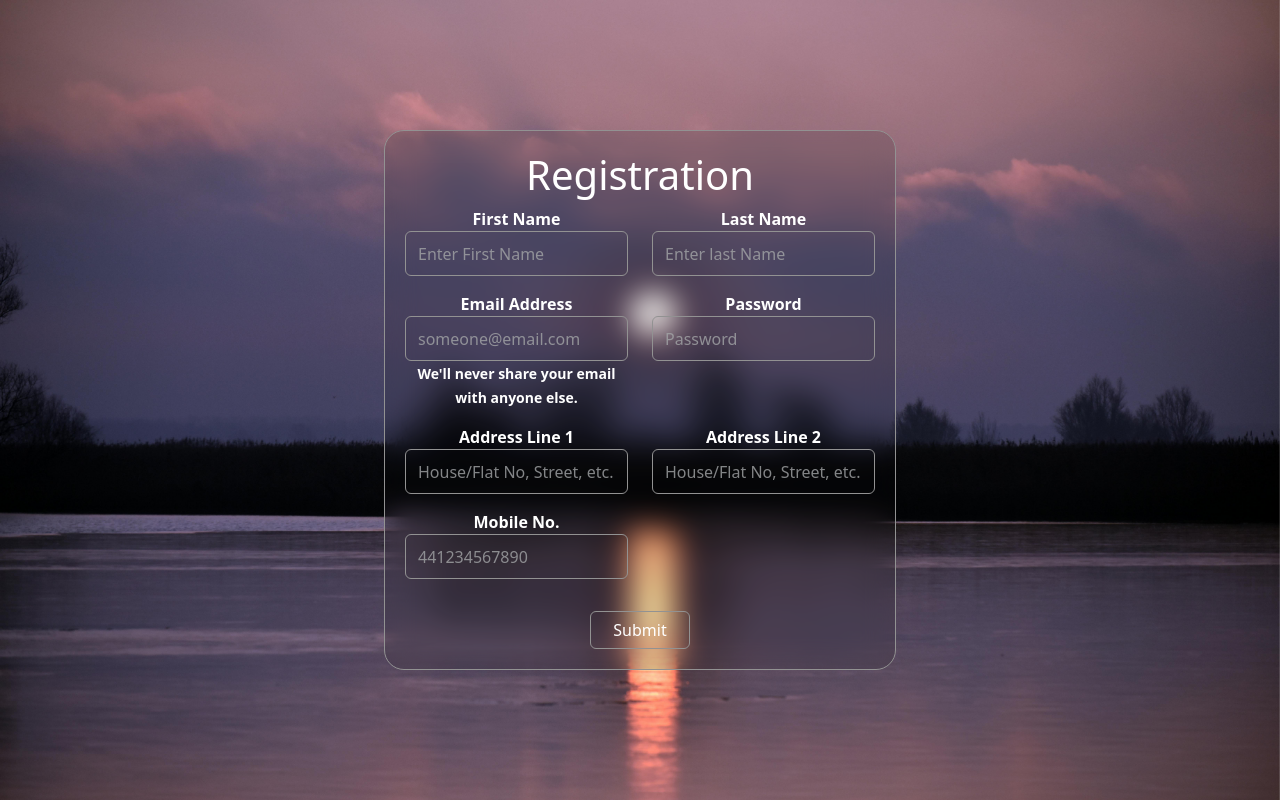
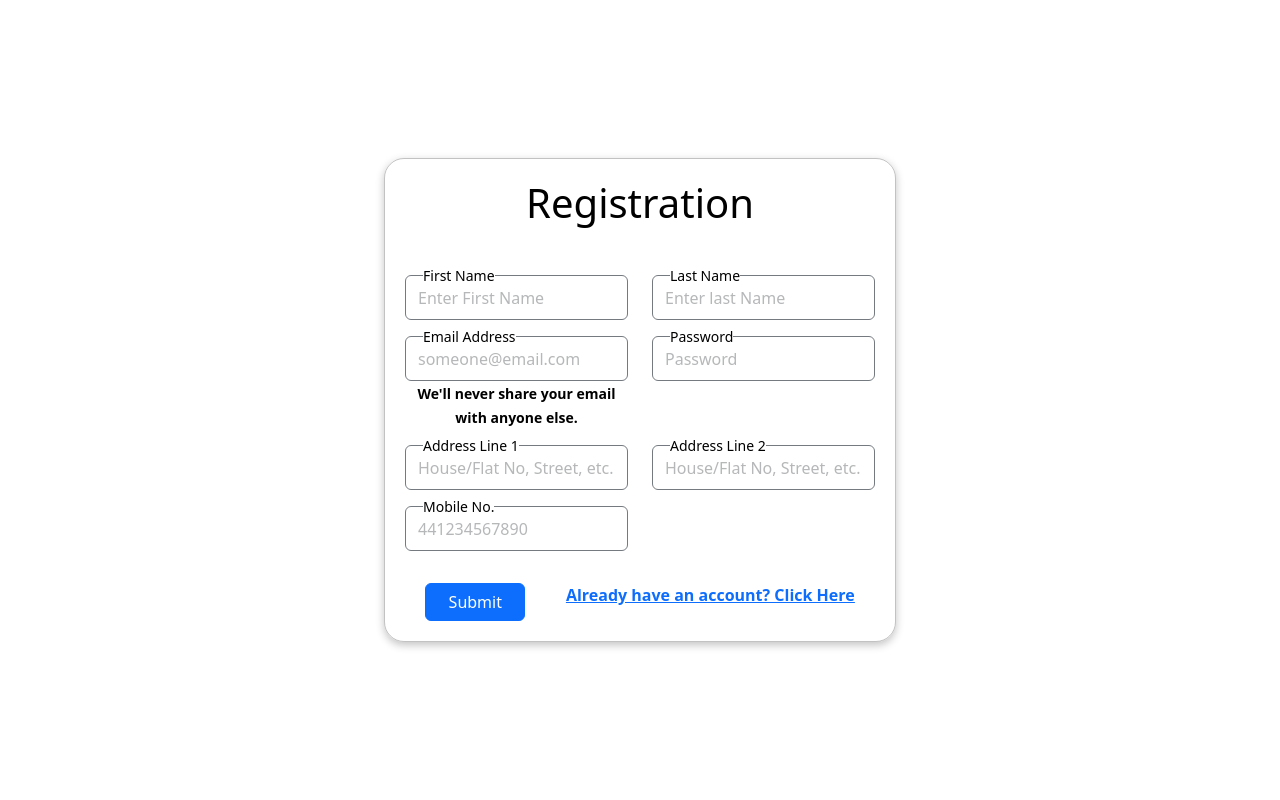
Before and after one commit to tyrantsMedic/login-auth, a Vue app: page /register in a window 1280 px wide. Built offline with nearby package versions, Linux system fonts and the light colour scheme.

Commit message:
Remove background image

```diff
--- a/src/assets/styles/style.scss
+++ b/src/assets/styles/style.scss
@@ -11,9 +11,9 @@
 }
 
 .container-form {
-    background-color: rgba(0, 0, 0, 0.1);
-    color: white;
+    color: black;
     font-weight: bold;
+    box-shadow: rgba(0, 0, 0, 0.24) 0px 3px 8px;
     position: absolute;
     top: 50%;
     left: 50%;
@@ -25,13 +25,11 @@
     -webkit-backdrop-filter: blur(5px);
     backdrop-filter: blur(15px);
     border-radius: 20px;
-    border: 1px solid #929292;
+    border: 1px solid rgba(0, 0, 0, 0.24);
 
     form {
         button {
             width: 100px;
-            background: transparent;
-            border: 1px solid #929292;
         }
     }
 
@@ -42,15 +40,31 @@
         .form-control:focus + .input-label {
             top: 0;
             font-size: 14px;
-            color: #ffffff;
+            color: #000;
+        }
+
+        .input-label {
+            position: absolute;
+            top: 0%;
+            left: 30px;
+            z-index: 60;
+            background-color: #fff;
+            transform: translateY(-50%);
+            transition: top .3s;
+            color: #000;
+            font-size: 14px;
+            font-style: normal;
+            font-weight: 400;
+            line-height: normal;
+            margin: 0;
         }
 
         .form-control {
             width: 100%;
-            color: #ffffff;
+            color: #000;
             font-size: 16px;
             padding: 8px 12px;
-            border: 1px solid #929292;
+            border: 1px solid #747a80;
             border-radius: 6px;
             height: 45px;
             outline: none;
--- a/src/components/Login.vue
+++ b/src/components/Login.vue
@@ -3,9 +3,9 @@
         <div class="title-form">
             <h1>Login</h1>
         </div>
-        <form class="registration-form">
+        <form class="registration-form mt-5">
             <div class="form-group mb-3">
-                <label for="email">Email Address</label>
+                <label class="input-label" for="email">Email Address</label>
                 <input
                     placeholder="someone@email.com"
                     type="email"
@@ -14,14 +14,19 @@
                 />
             </div>
             <div class="form-group mb-3">
-                <label for="password">Password</label>
+                <label class="input-label" for="password">Password</label>
                 <input
                     placeholder="Password"
                     type="password"
                     class="form-control"
                 />
             </div>
-            <button type="submit" class="btn btn-primary">Submit</button>
+            <div class="d-flex justify-content-around">
+                <button type="submit" class="btn btn-primary">Submit</button>
+                <router-link to="/register">
+                    <a href="#">Not a user? Click Here</a>
+                </router-link>
+            </div>
         </form>
     </div>
 </template>
--- a/src/components/Registration.vue
+++ b/src/components/Registration.vue
@@ -3,10 +3,10 @@
         <div class="title-form">
             <h1>Registration</h1>
         </div>
-        <form class="registration-form">
+        <form class="registration-form mt-5">
             <div class="row">
                 <div class="form-group col-6 mb-3">
-                    <label for="firstName">First Name</label>
+                    <label class="input-label" for="firstName">First Name</label>
                     <input
                         type="firstname"
                         placeholder="Enter First Name"
@@ -14,7 +14,7 @@
                     />
                 </div>
                 <div class="form-group col-6 mb-3">
-                    <label for="lastName">Last Name</label>
+                    <label class="input-label" for="lastName">Last Name</label>
                     <input
                         type="lastname"
                         placeholder="Enter last Name"
@@ -22,7 +22,7 @@
                     />
                 </div>
                 <div class="form-group col-6 mb-3">
-                    <label for="email">Email Address</label>
+                    <label class="input-label" for="email">Email Address</label>
                     <input
                         placeholder="someone@email.com"
                         type="email"
@@ -34,7 +34,7 @@
                     >
                 </div>
                 <div class="form-group col-6 mb-3">
-                    <label for="password">Password</label>
+                    <label class="input-label" for="password">Password</label>
                     <input
                         placeholder="Password"
                         type="password"
@@ -42,7 +42,7 @@
                     />
                 </div>
                 <div class="form-group col-6 mb-3">
-                    <label class="address1" for="address">Address Line 1</label>
+                    <label class="input-label" for="address">Address Line 1</label>
                     <input
                         placeholder="House/Flat No, Street, etc."
                         type="address line1"
@@ -50,7 +50,7 @@
                     />
                 </div>
                 <div class="form-group col-6 mb-3">
-                    <label class="Address">Address Line 2</label>
+                    <label class="input-label">Address Line 2</label>
                     <input
                         type="address line2"
                         placeholder="House/Flat No, Street, etc."
@@ -59,7 +59,7 @@
                 </div>
 
                 <div class="form-group col-6 mb-3">
-                    <label class="Address">Mobile No.</label>
+                    <label class="input-label">Mobile No.</label>
                     <input
                         placeholder="441234567890"
                         type="number"
@@ -67,9 +67,14 @@
                     />
                 </div>
             </div>
-            <button type="submit" class="btn btn-primary mt-3 col">
-                Submit
-            </button>
+            <div class="d-flex justify-content-around  mt-3 col">
+                <button type="submit" class="btn btn-primary">
+                    Submit
+                </button>
+                <router-link to="/login">
+                    <a href="#">Already have an account? Click Here</a>
+                </router-link>
+            </div>
         </form>
     </div>
 </template>
--- /dev/null
+++ b/src/layouts/Main.vue
@@ -0,0 +1,3 @@
+<template>
+    <router-view />
+</template>
--- a/src/layouts/MainLogin.vue
+++ /dev/null
@@ -1,6 +0,0 @@
-<template>
-    <div class="background-img">
-        <img src="../assets/background-img.jpg" alt="">
-    </div>
-    <router-view />
-</template>
--- a/src/router.js
+++ b/src/router.js
@@ -1,5 +1,5 @@
 import { createRouter, createWebHistory } from "vue-router";
-import MainLogin from "./layouts/MainLogin.vue";
+import Main from "./layouts/Main.vue";
 import Registration from "./components/Registration.vue";
 import Login from "./components/Login.vue";
 const router = createRouter({
@@ -8,7 +8,7 @@ const router = createRouter({
         {
             name: "Main",
             path: "/",
-            component: MainLogin,
+            component: Main,
             redirect: "/login",
             meta: {
                 title: "Home",
@@ -29,6 +29,14 @@ const router = createRouter({
                     meta: {
                         title: "Login",
                     },
+                },
+                {
+                    name: "Dashboard",
+                    path: "/dashboard",
+                    component: Login,
+                    meta: {
+                        title: "Dashboard",
+                    },
                 }
             ]
         },
```
Also changed, not shown: src/assets/background-img.jpg (deleted), src/assets/background-img.webp (added).
